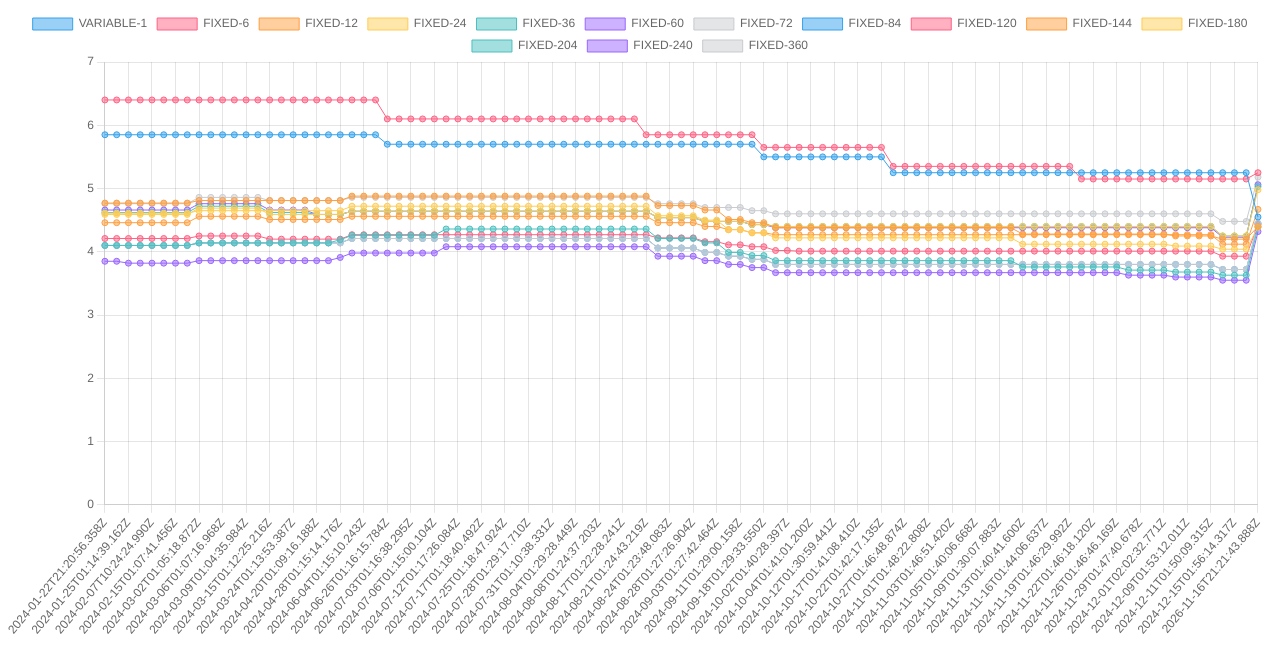
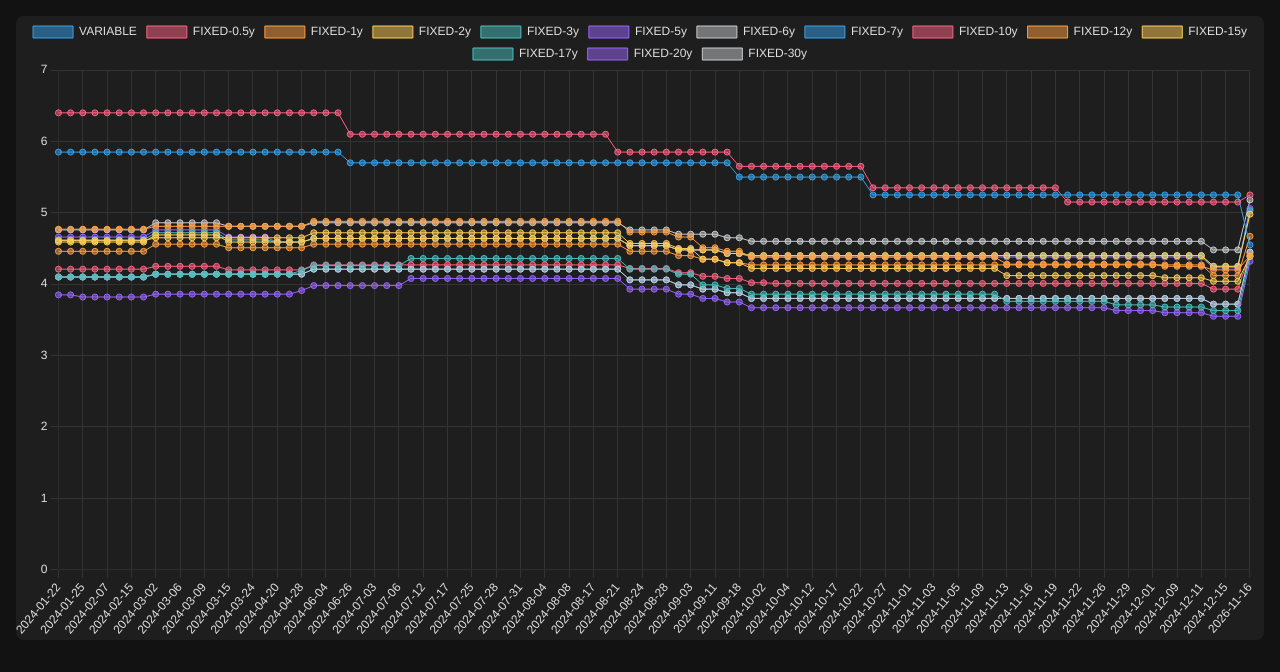
Before and after one commit to aminmahrami/abn-hypotheekrente, a website: page index.html in a window 1280 px wide. Drawn offline with nearby package versions, Linux system fonts and the light colour scheme.

Commit message:
Update styling

```diff
--- a/index.html
+++ b/index.html
@@ -5,11 +5,32 @@
     <meta charset="UTF-8" />
     <title>Home</title>
     <script src="https://cdn.jsdelivr.net/npm/chart.js"></script>
+    <style>
+        :root {
+            color-scheme: dark;
+        }
+
+        body {
+            background-color: #121212;
+            color: #e0e0e0;
+            font-family: system-ui, sans-serif;
+            margin: 0;
+            padding: 16px;
+        }
+
+        canvas {
+            background-color: #1e1e1e;
+            border-radius: 8px;
+        }
+    </style>
 </head>
 
 <body>
     <canvas id="chart"></canvas>
     <script>
+        const gridColor = "#333333";
+        const textColor = "#e0e0e0";
+
         fetch("archive.json")
             .then((response) => response.json())
             .then((data) => {
@@ -17,10 +38,10 @@
                 var myChart = new Chart(ctx, {
                     type: "line",
                     data: {
-                        labels: data.map((item) => item.scrappedAt),
+                        labels: data.map((item) => item.scrappedAt.slice(0, 10)),
                         datasets: data[0].periods.map(({ type, duration }) => {
                             return {
-                                label: `${type}-${duration}`,
+                                label: type === 'FIXED' ? `${type}-${duration / 12}y` : `${type}`,
                                 data: data.map((i) =>
                                     parseFloat(
                                         i.periods
@@ -37,8 +58,19 @@
                     },
                     options: {
                         scales: {
+                            x: {
+                                ticks: { color: textColor },
+                                grid: { color: gridColor },
+                            },
                             y: {
                                 beginAtZero: true,
+                                ticks: { color: textColor },
+                                grid: { color: gridColor },
+                            },
+                        },
+                        plugins: {
+                            legend: {
+                                labels: { color: textColor },
                             },
                         },
                     },
```
Also changed, not shown: index.mjs (+20 -4 lines), README.md.
